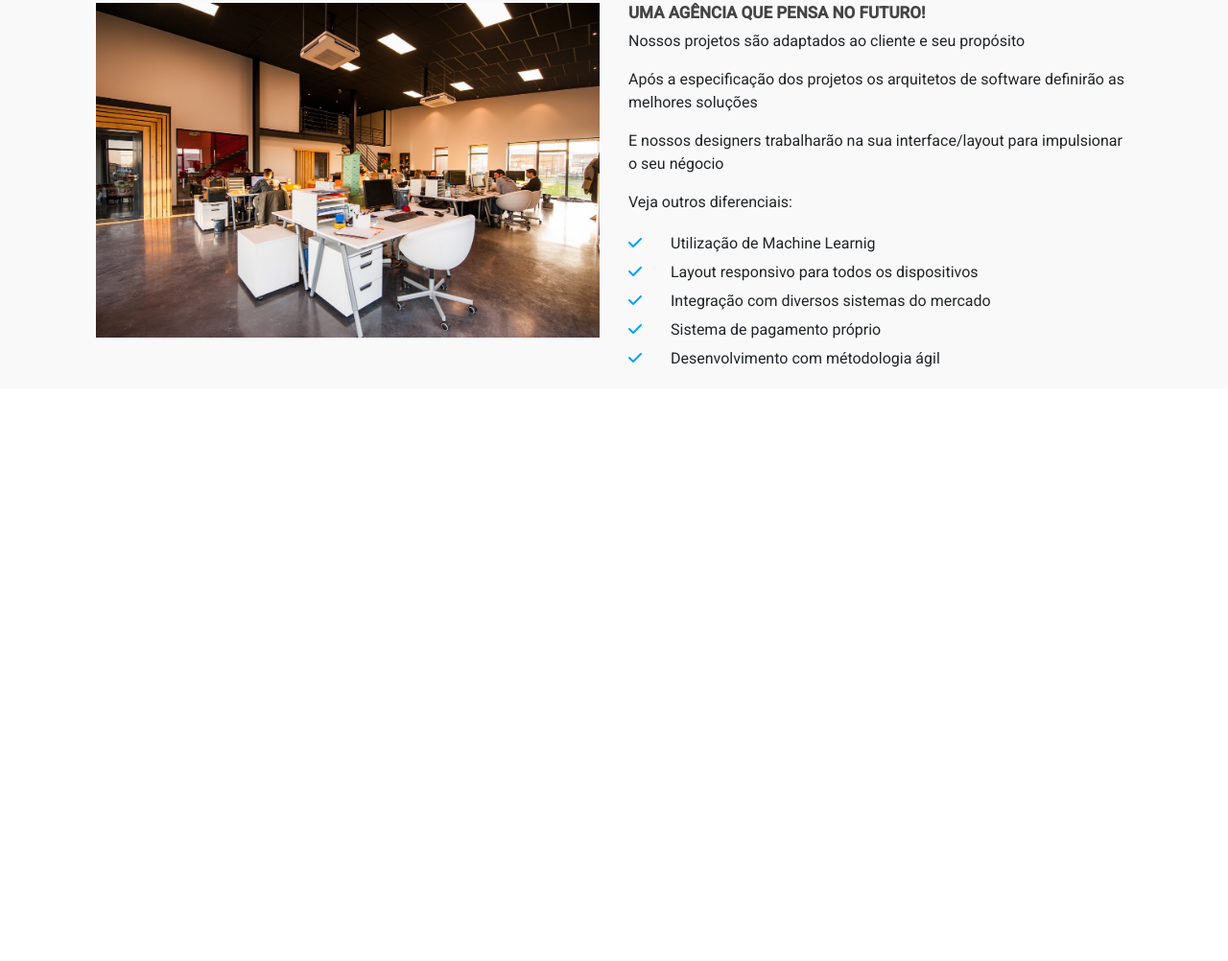
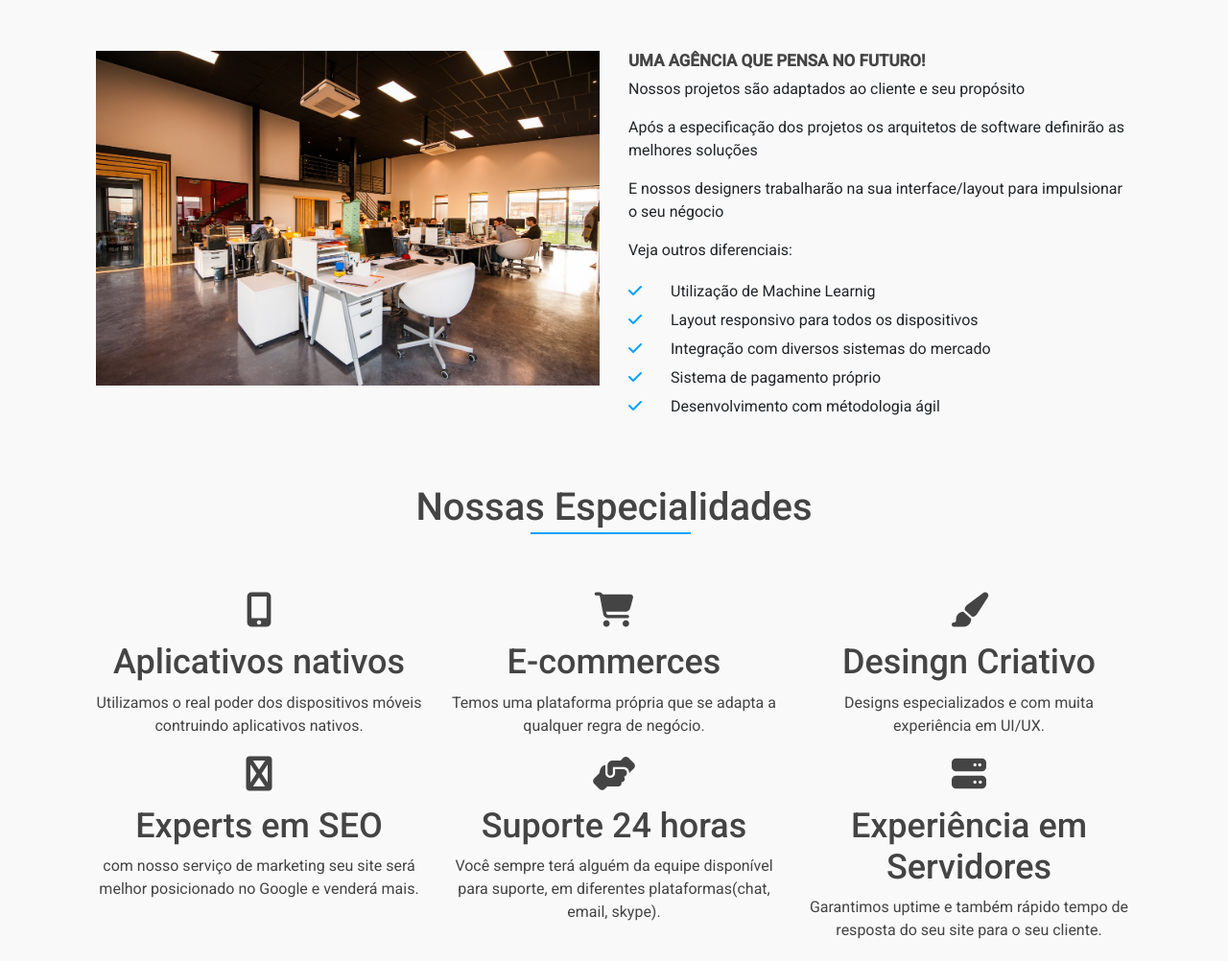
Before and after one commit to gabrielbtera/GetWebAgency, a plain HTML site: page index.html in a window 1280 px wide. Shown: the part 870-1872 px from the top of the page at 96% size. Before the commit the page ends 1275 px from the top, so only its background shows below. Drawn offline with nearby package versions, Linux system fonts and the light colour scheme.

Commit message:
disclosure of the company's specialties

```diff
--- a/css/styles.css
+++ b/css/styles.css
@@ -79,7 +79,7 @@ body {
 
 #mainSlider .carousel-inner, #mainSlider .carousel-item{
     padding-bottom: 50px;
-    height: 90vh;
+    height: 95vh;
 }
 
 .carousel-caption.d-none.d-md-block{
@@ -133,7 +133,7 @@ body {
 }
 
 .main-title{
-    padding-top: 40px;
+    padding-top: 50px;
     color: #444;
     margin: 0 0 65px 0;
     font-size: 40px;
@@ -146,7 +146,7 @@ body {
     border-top: 2px solid #333;
     width: 15%;
     position: absolute;
-    top:95px;
+    top:100px;
     left: 42.2%;
     border-color: #00a2ff;
 
@@ -172,3 +172,34 @@ body {
     color: #00a2ff;
     margin-right: 30px;
 }
+
+
+/* especialidades */
+
+#service-area {
+    background-color: #f9f9f9;
+    color: #444;
+    text-align: center;
+}
+
+.service-box h4{
+    text-align: center;
+    font-size: 36px;
+    transition: 0.3s;
+}
+
+.service-box i{
+    font-size: 36px;
+    margin-bottom: 15px;
+    transition: 0.3s;
+}
+
+.service-box p{
+    font-size: 16px;
+    margin-bottom: 20px;
+
+}
+
+.service-box:hover > i, .service-box:hover > h4{
+    color: #00a2ff;
+}
--- a/index.html
+++ b/index.html
@@ -119,11 +119,53 @@
                                 <li><i class="fas fa-check"></i>Integração com diversos sistemas do mercado</li>
                                 <li><i class="fas fa-check"></i>Sistema de pagamento próprio</li>
                                 <li><i class="fas fa-check"></i>Desenvolvimento com métodologia ágil</li>
-
                             </ul>
                         </div>
                     </div>
                 </div>
+            </div>
+
+            <!--Especialidades da empresa-->
+            <div id = "service-area">
+                <div class="container">
+                    <div class="row">
+                        <div class="col-12">
+                            <h3 class = "main-title">Nossas Especialidades</h3>
+                        </div>
+                        <div class="col-md-4 service-box">
+                            <i class= "fas fa-mobile-alt"></i>
+                            <h4>Aplicativos nativos</h4>
+                            <p>Utilizamos o real poder dos dispositivos móveis contruindo aplicativos nativos.</p>
+                        </div>
+                        <div class="col-md-4 service-box">
+                            <i class= "fas fa-shopping-cart"></i>
+                            <h4>E-commerces</h4>
+                            <p>Temos uma plataforma própria que se adapta a qualquer regra de negócio.</p>
+                        </div>
+                        <div class="col-md-4 service-box">
+                            <i class= "fas fa-paint-brush"></i>
+                            <h4>Desingn Criativo</h4>
+                            <p>Designs especializados e com muita experiência em UI/UX.</p>
+                        </div>
+                        <div class="col-md-4 service-box">
+                            <i class= "fas fa-google"></i>
+                            <h4>Experts em SEO</h4>
+                            <p>com nosso serviço de marketing seu site será melhor posicionado no Google e venderá mais.</p>
+                        </div>
+                        <div class="col-md-4 service-box">
+                            <i class= "fas fa-hands-helping"></i>
+                            <h4>Suporte 24 horas</h4>
+                            <p>Você sempre terá alguém da equipe disponível para suporte, em diferentes plataformas(chat, email, skype).</p>
+                        </div>
+                        <div class="col-md-4 service-box">
+                            <i class= "fas fa-server"></i>
+                            <h4>Experiência em Servidores</h4>
+                            <p>Garantimos uptime e também rápido tempo de resposta do seu site para o seu cliente.</p>
+                        </div>
+
+                    </div>
+                </div>
+
             </div>
 
         </div>
```
